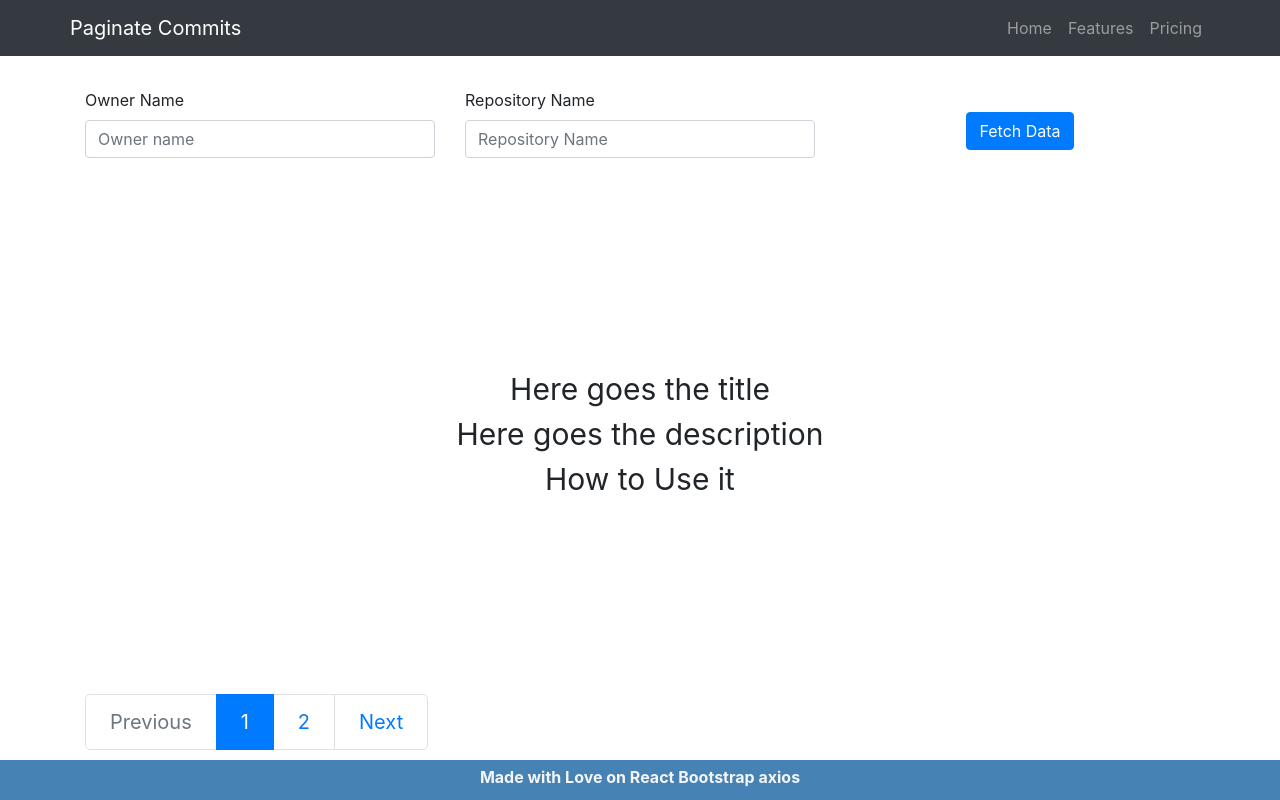
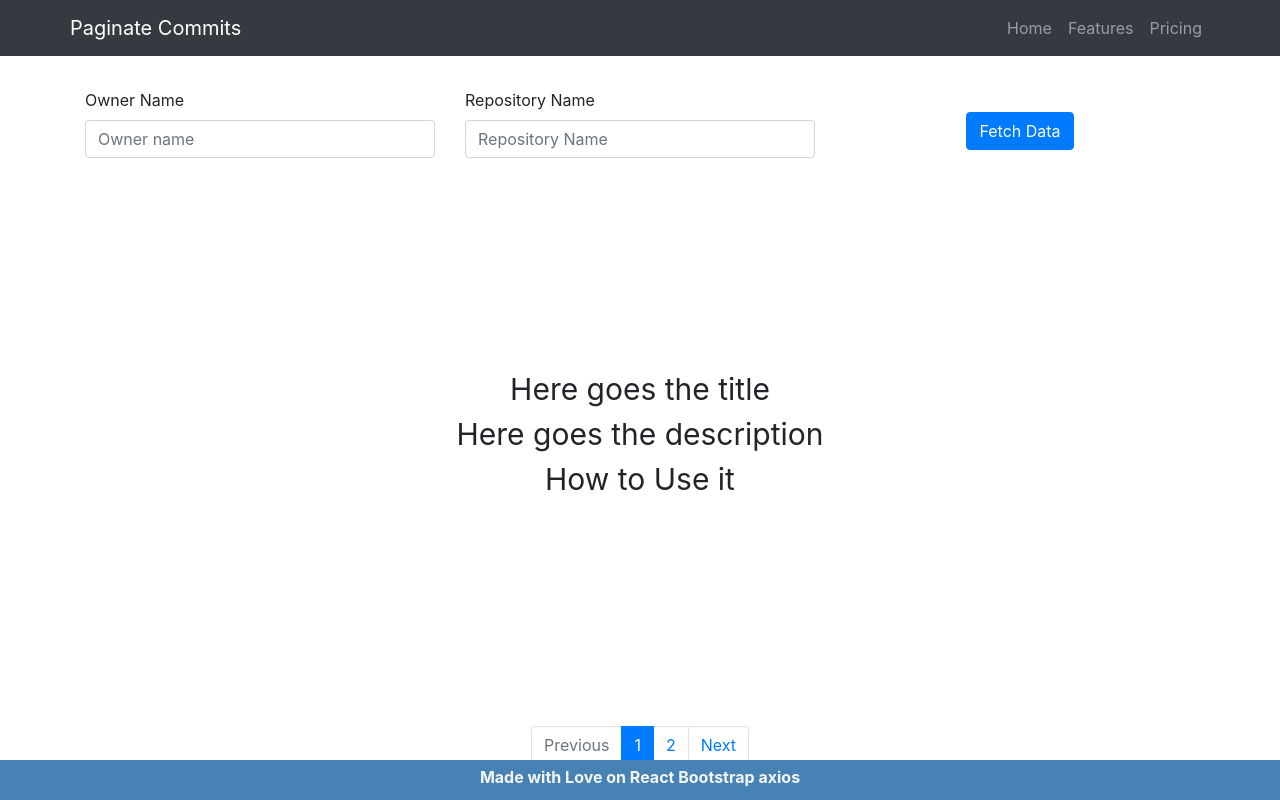
Before and after one commit to jeldikk/react-githubapi-commits-pagination, a React (Create React App) app: page / in a window 1280 px wide. Built offline with nearby package versions, Linux system fonts and the light colour scheme.

Commit message:
Added sass styles to align pagination at the center of Container

```diff
--- a/src/components/pagination/pagination.component.jsx
+++ b/src/components/pagination/pagination.component.jsx
@@ -8,7 +8,8 @@ const Pagination = ({ ...otherProps }) => {
   return (
     <div className="pagination-container">
       <ReactPaginate
-        containerClassName="pagination pagination-lg"
+        {...otherProps}
+        containerClassName="pagination pagination-md"
         pageClassName="page-item"
         previousClassName="page-item"
         previousLinkClassName="page-link"
@@ -21,7 +22,6 @@ const Pagination = ({ ...otherProps }) => {
         previousLabel="Previous"
         nextLabel="Next"
         breakLabel="..."
-        {...otherProps}
       />
     </div>
   );
--- a/src/components/pagination/pagination.styles.scss
+++ b/src/components/pagination/pagination.styles.scss
@@ -1,5 +1,9 @@
 .pagination-container{
+
+    // width: 100%;
+    margin-top: 2rem;
+
     .pagination{
-        width: 100%;
+        justify-content: center;
     }
 }
```
